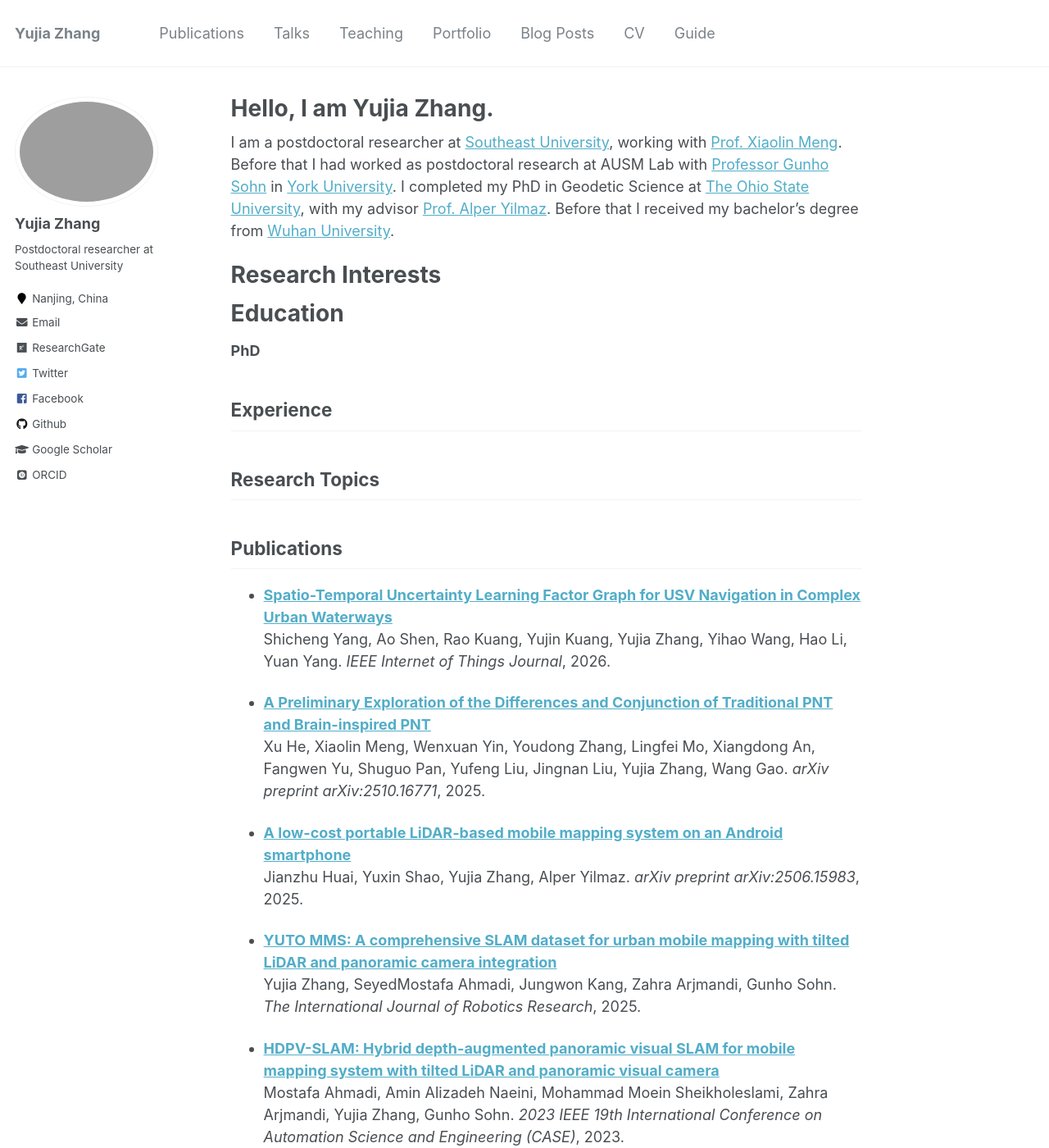
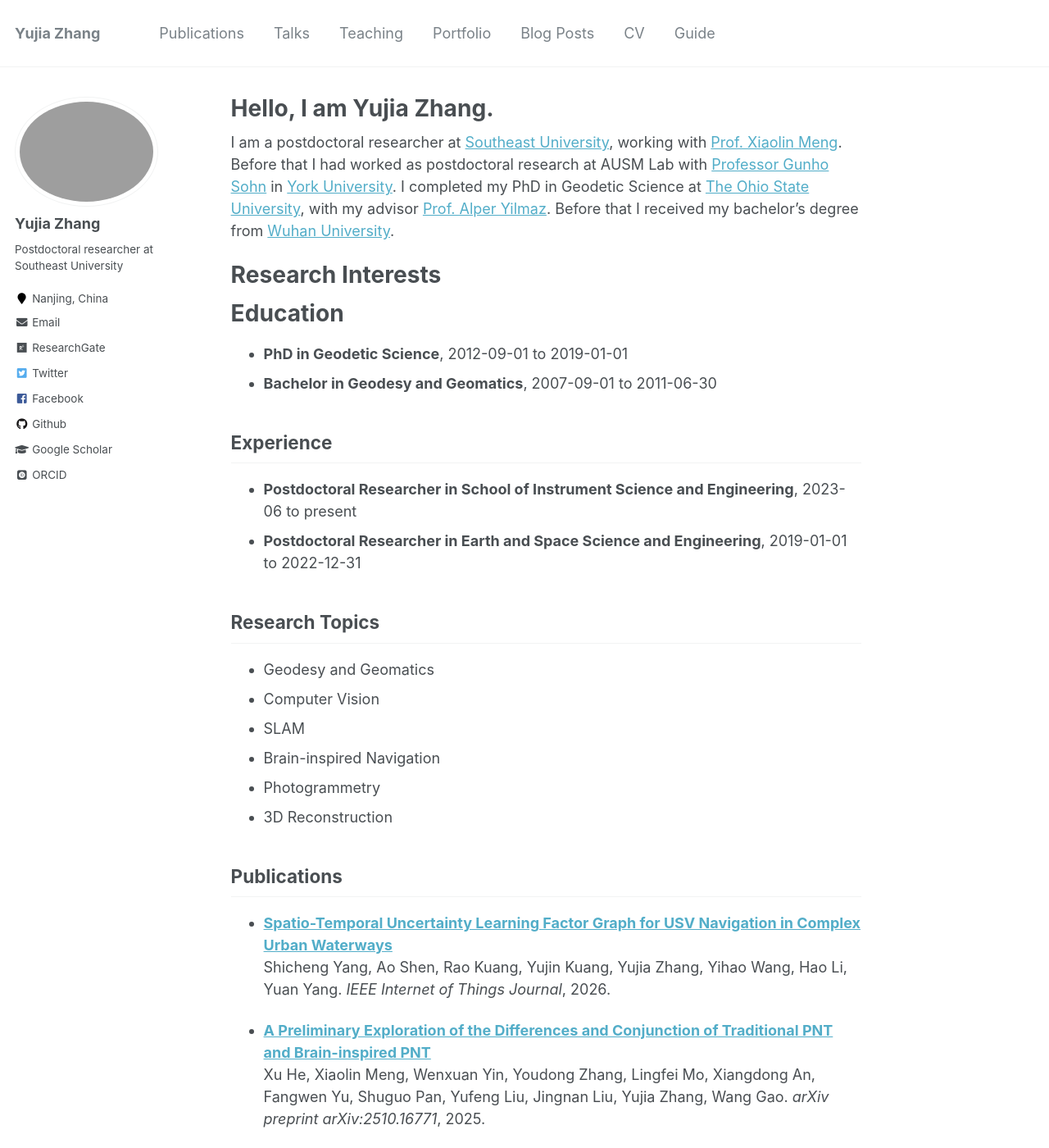
Before and after one commit to yujiazhang777/yujiazhang.github.io, a Jekyll site: the page built from _pages/about.md, in a window 1280 px wide and 1400 px high. Shown: the whole window at 82% size. Built offline with Jekyll 4.4.1, drawn with Linux system fonts in a browser that asks for light colours; some web fonts are replaced; some of the changed text lies outside the part shown.

Commit message:
add information

```diff
--- a/_config.yml
+++ b/_config.yml
@@ -86,7 +86,7 @@ author:
   location         : "Nanjing, China"
   employer         :
   googlescholar    : "https://scholar.google.com/citations?hl=en&user=ww8ZXGEAAAAJ"
-  email            : "cynthia.zhang777@gmail.com"
+  email            : "yujia_zhang@seu.edu.cn"
   researchgate     :  "https://www.researchgate.net/profile/Yujia-Zhang-29"  # example: "https://www.researchgate.net/profile/yourprofile"
   uri              :
   bitbucket        :
--- a/_pages/about.md
+++ b/_pages/about.md
@@ -17,15 +17,27 @@ Research Interests
 
 Education
 ======
-**PhD**
+
+* **PhD in Geodetic Science**, 2012-09-01 to 2019-01-01
+* **Bachelor in Geodesy and Geomatics**, 2007-09-01 to 2011-06-30
 
 
 Experience
 ------
 
+* **Postdoctoral Researcher in School of Instrument Science and Engineering**, 2023-06 to present
+* **Postdoctoral Researcher in Earth and Space Science and Engineering**, 2019-01-01 to 2022-12-31
+
 
 Research Topics
 ------
+
+* Geodesy and Geomatics
+* Computer Vision
+* SLAM
+* Brain-inspired Navigation
+* Photogrammetry
+* 3D Reconstruction
 
 
 
```
Also changed, not shown: other parts of _pages/about.md (+2 -0 lines).
